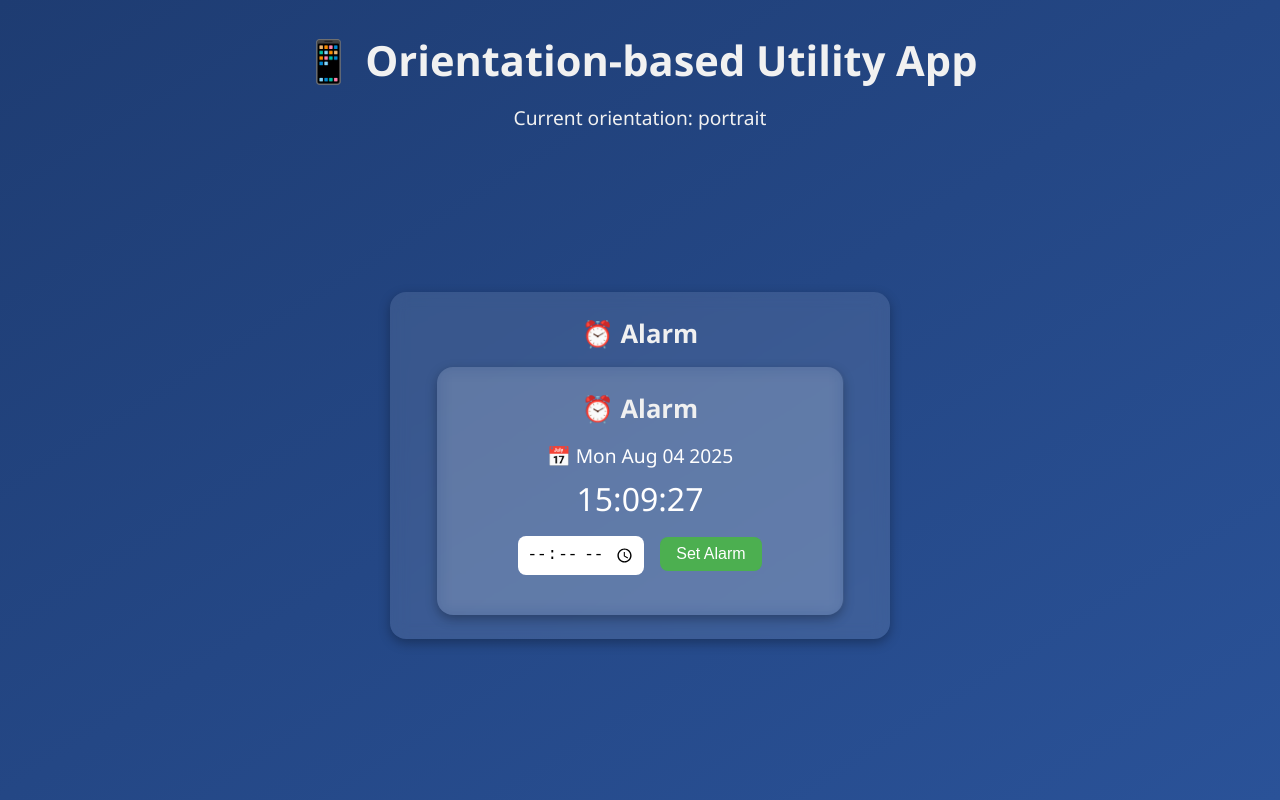
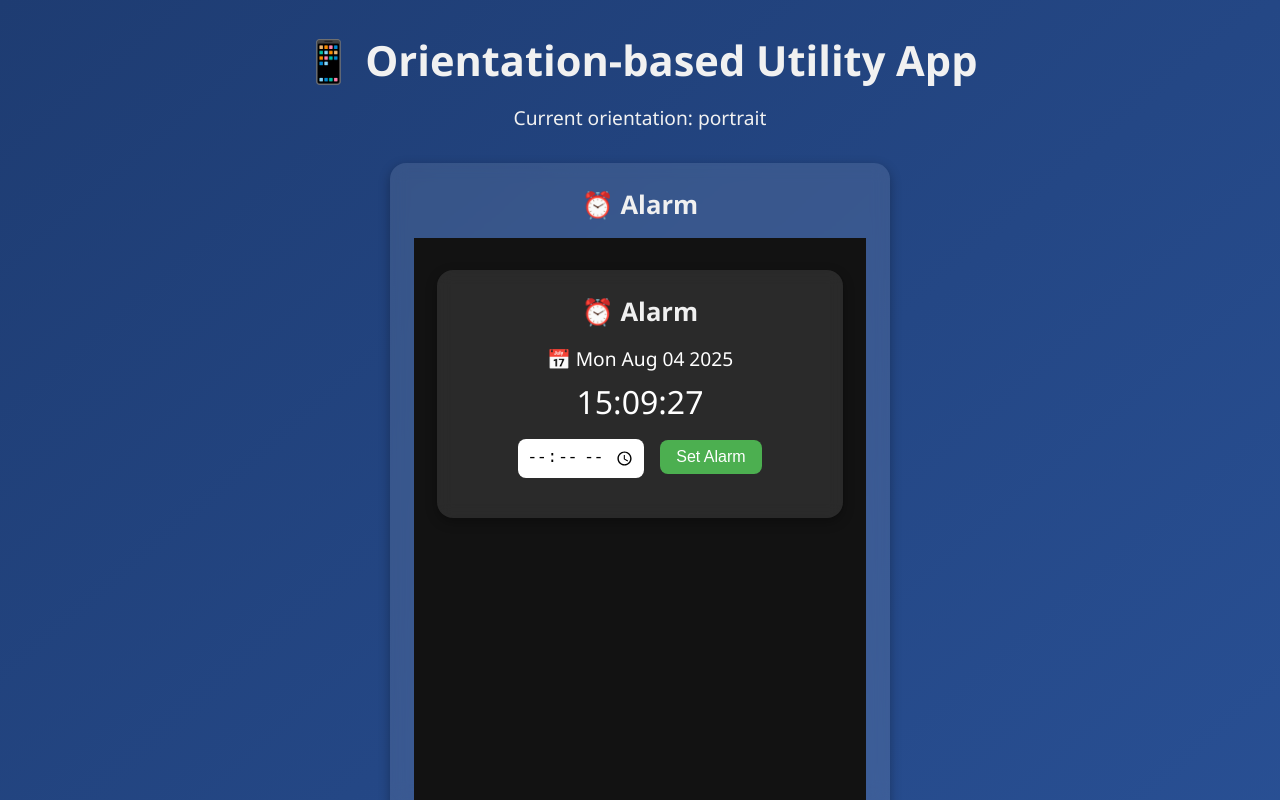
Before and after one commit to Irfan-riyaz/Smart-Orientation-Utility-App, a Next.js app: page / in a window 1280 px wide. Built offline with nearby package versions, Linux system fonts and the light colour scheme.

Commit message:
Update Alarm.js

```diff
--- a/components/Alarm.js
+++ b/components/Alarm.js
@@ -43,6 +43,7 @@ export default function Alarm() {
   };
 
   return (
+    <div style={scrollContainer}>
       <div style={cardStyle}>
         <h2 style={cardTitle}>⏰ Alarm</h2>
         <p style={{ fontSize: "1.2rem", marginBottom: "0.5rem" }}>
@@ -64,9 +65,19 @@ export default function Alarm() {
         <p style={{ marginTop: "1rem" }}>{message}</p>
         <audio ref={alarmSoundRef} src="/alarm.mp3" preload="auto" />
       </div>
+    </div>
   );
 }
 
+// 🌐 Scroll container style
+const scrollContainer = {
+  height: "100vh",
+  overflowY: "auto",
+  backgroundColor: "#121212", // optional dark background
+  padding: "2rem 0",
+};
+
+// 💳 Card styling
 const cardStyle = {
   background: "rgba(255, 255, 255, 0.1)",
   padding: "1.5rem",
```
Lines whose indentation alone changed are shown as unchanged.
